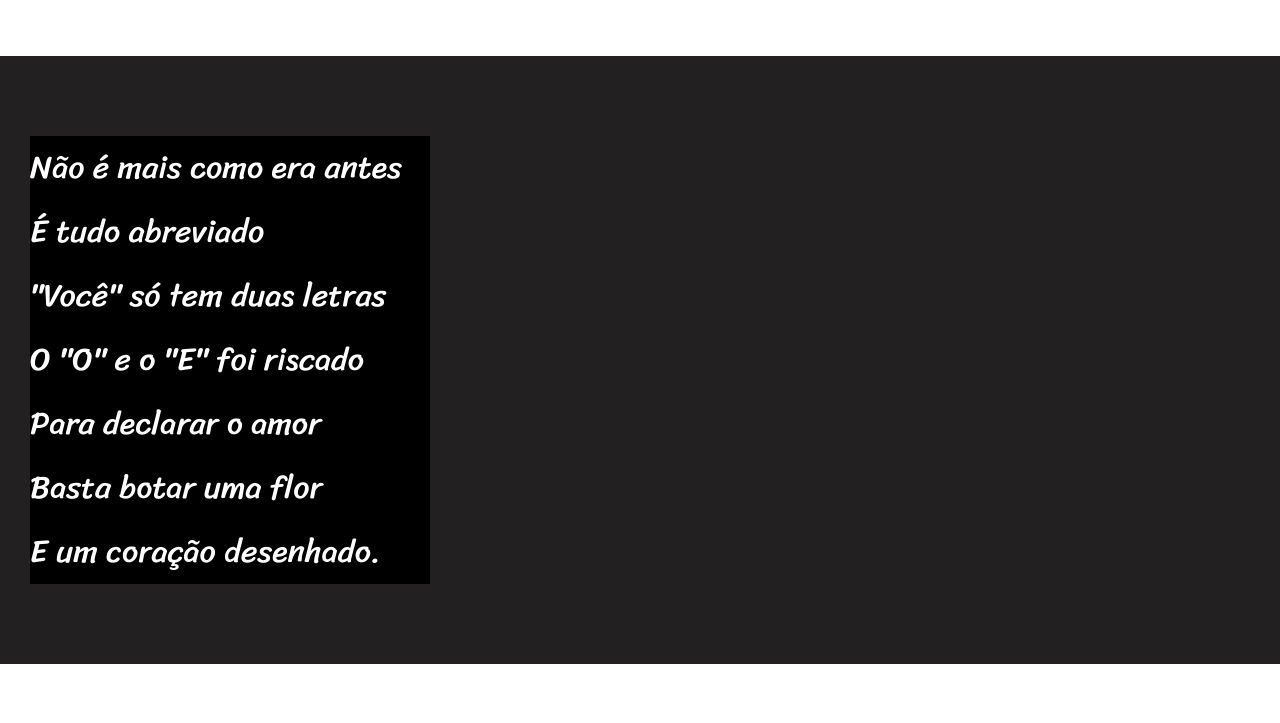
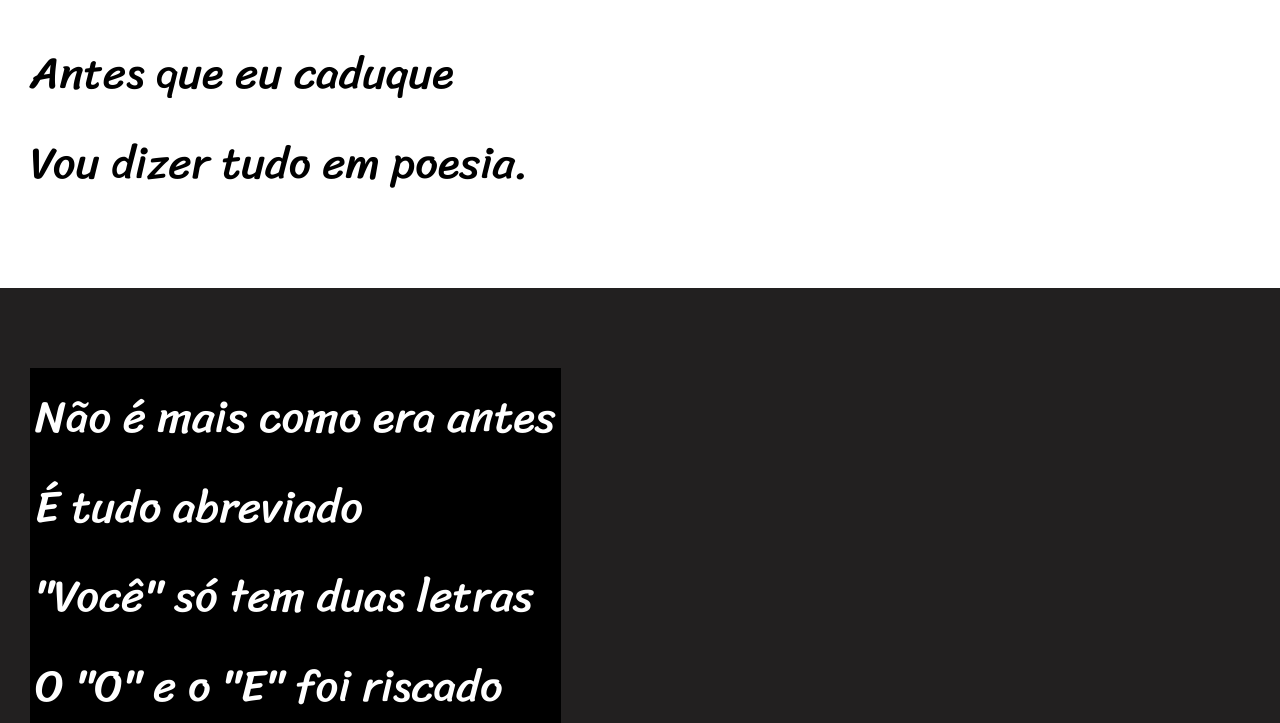
Before and after one commit to Vinicius-Dornas/projeto-cordel, a plain HTML site: page index.html in a window 1280 px wide. Shown: the part 757-1480 px from the top of the page. Drawn offline with Linux system fonts and the light colour scheme.

Commit message:
formatando fontas

```diff
--- a/estilo/style.css
+++ b/estilo/style.css
@@ -29,7 +29,7 @@ font-family: var(--fonte2);
 header > h1{
     padding-top: 50px;
     font-variant: small-caps;
-    font-size: 10vh;
+    font-size: 10vw;
 }
 
 header > p{
@@ -52,7 +52,7 @@ section{
     line-height: 2em;
     padding-left: 30px;
     font-family: var(--fonte3);
-    font-size: 2em;
+    font-size: 3.5vw;
 }
 
 section.normal{
@@ -67,7 +67,8 @@ section.imagem{
 }
 
 section.imagem > p{
-    width: 400px;
+    display: inline-block;
+    padding: 5px;
     background-color: black;
 }
 
```
